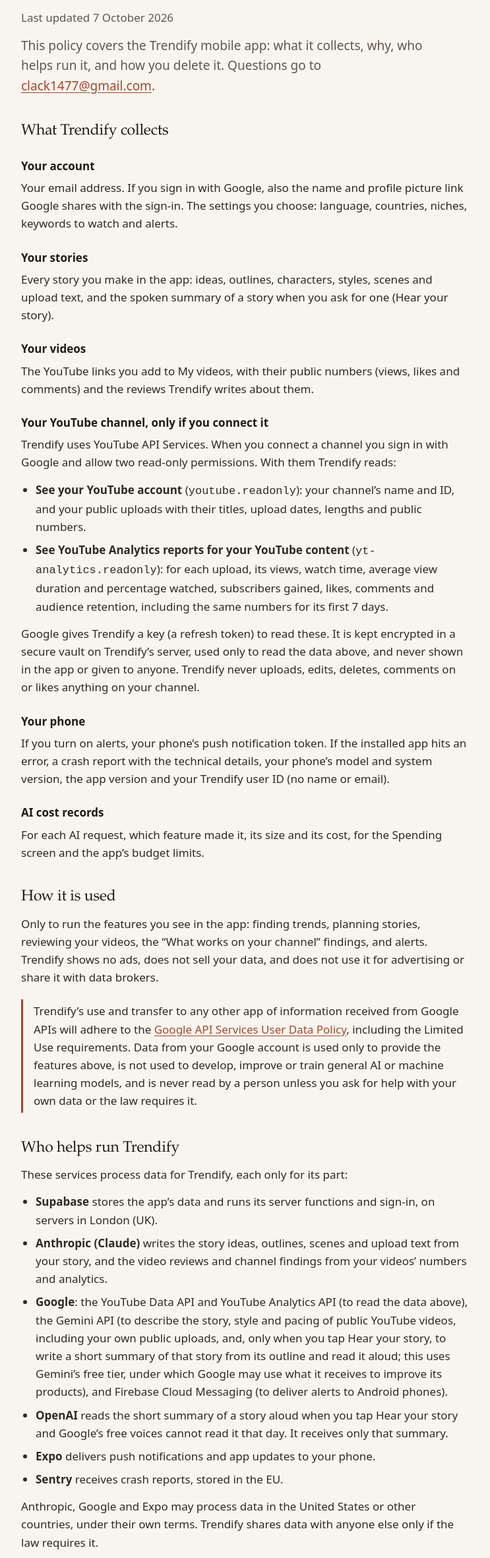
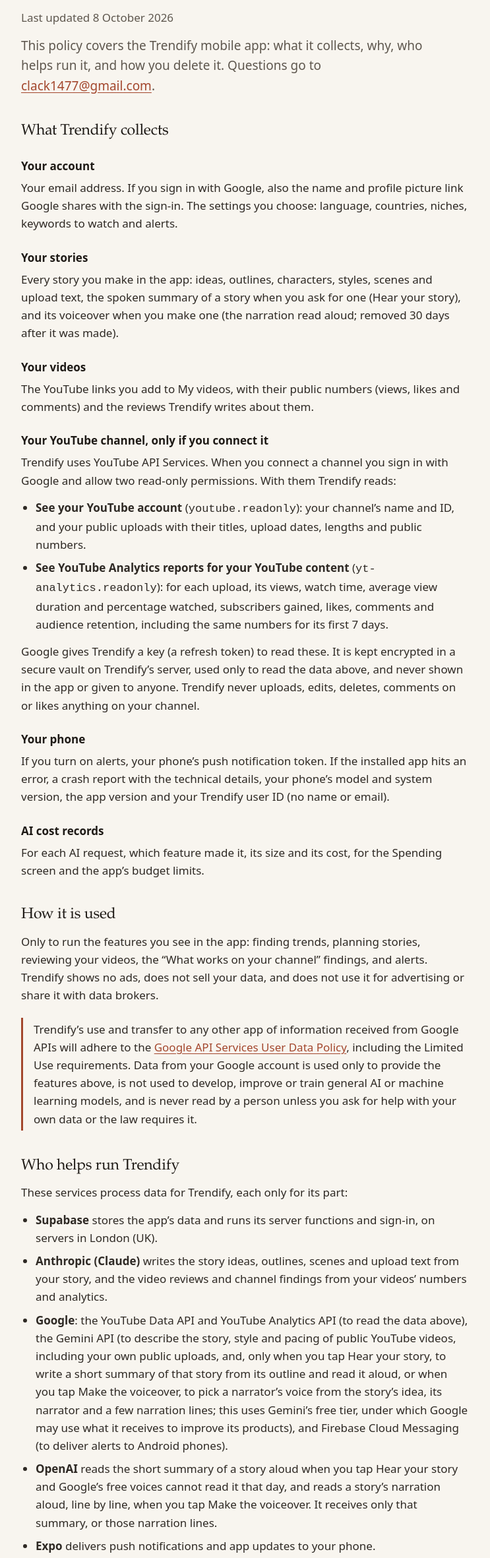
Before and after one commit to clack391/trendify-site, a plain HTML site: page privacy.html in a window 1280 px wide. Shown: the part 173-2535 px from the top of the page at 66% size, without its empty margins (268-1011 px from the left). Drawn offline with Linux system fonts and the light colour scheme.

Commit message:
Privacy policy: the voiceover (narration read aloud by OpenAI line by line, its voice picked with Gemini; kept 30 days)

```diff
--- a/privacy.html
+++ b/privacy.html
@@ -23,14 +23,14 @@
 
   <main class="wrap policy">
     <h1 style="margin-top:40px">Privacy policy</h1>
-    <p class="updated">Last updated 7 October 2026</p>
+    <p class="updated">Last updated 8 October 2026</p>
     <p class="lead">This policy covers the Trendify mobile app: what it collects, why, who helps run it, and how you delete it. Questions go to <a href="mailto:clack1477@gmail.com">clack1477@gmail.com</a>.</p>
 
     <h2>What Trendify collects</h2>
     <h3>Your account</h3>
     <p>Your email address. If you sign in with Google, also the name and profile picture link Google shares with the sign-in. The settings you choose: language, countries, niches, keywords to watch and alerts.</p>
     <h3>Your stories</h3>
-    <p>Every story you make in the app: ideas, outlines, characters, styles, scenes and upload text, and the spoken summary of a story when you ask for one (Hear your story).</p>
+    <p>Every story you make in the app: ideas, outlines, characters, styles, scenes and upload text, the spoken summary of a story when you ask for one (Hear your story), and its voiceover when you make one (the narration read aloud; removed 30 days after it was made).</p>
     <h3>Your videos</h3>
     <p>The YouTube links you add to My videos, with their public numbers (views, likes and comments) and the reviews Trendify writes about them.</p>
     <h3>Your YouTube channel, only if you connect it</h3>
@@ -54,8 +54,8 @@
     <ul>
       <li><strong>Supabase</strong> stores the app’s data and runs its server functions and sign-in, on servers in London (UK).</li>
       <li><strong>Anthropic (Claude)</strong> writes the story ideas, outlines, scenes and upload text from your story, and the video reviews and channel findings from your videos’ numbers and analytics.</li>
-      <li><strong>Google</strong>: the YouTube Data API and YouTube Analytics API (to read the data above), the Gemini API (to describe the story, style and pacing of public YouTube videos, including your own public uploads, and, only when you tap Hear your story, to write a short summary of that story from its outline and read it aloud; this uses Gemini’s free tier, under which Google may use what it receives to improve its products), and Firebase Cloud Messaging (to deliver alerts to Android phones).</li>
-      <li><strong>OpenAI</strong> reads the short summary of a story aloud when you tap Hear your story and Google’s free voices cannot read it that day. It receives only that summary.</li>
+      <li><strong>Google</strong>: the YouTube Data API and YouTube Analytics API (to read the data above), the Gemini API (to describe the story, style and pacing of public YouTube videos, including your own public uploads, and, only when you tap Hear your story, to write a short summary of that story from its outline and read it aloud, or when you tap Make the voiceover, to pick a narrator’s voice from the story’s idea, its narrator and a few narration lines; this uses Gemini’s free tier, under which Google may use what it receives to improve its products), and Firebase Cloud Messaging (to deliver alerts to Android phones).</li>
+      <li><strong>OpenAI</strong> reads the short summary of a story aloud when you tap Hear your story and Google’s free voices cannot read it that day, and reads a story’s narration aloud, line by line, when you tap Make the voiceover. It receives only that summary, or those narration lines.</li>
       <li><strong>Expo</strong> delivers push notifications and app updates to your phone.</li>
       <li><strong>Sentry</strong> receives crash reports, stored in the EU.</li>
     </ul>
```
